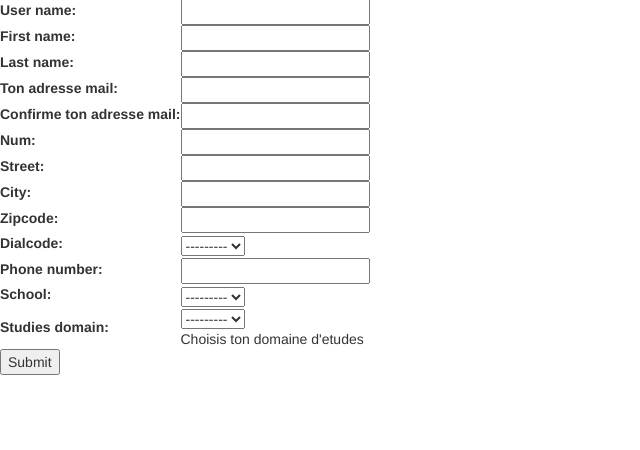
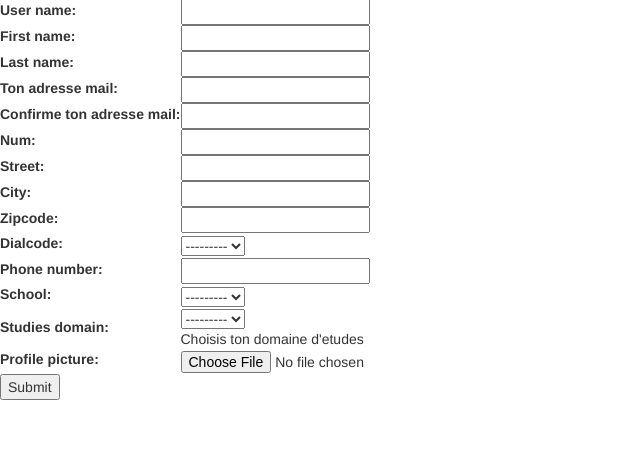
Before and after one commit to ThibaultGROUEIX/webraid, a Django app: template templates/profiles/forms/detailed_userprofile_form.html in a window 1280 px wide. Shown: the part 71-521 px from the top of the page, without its empty margins (0-640 px from the left). Run offline with Django 3.2, Linux system fonts and the light colour scheme; the template is opened without the code that fills it: values that come from a table or form of the project are taken from there, others are empty; parts of the project's set-up code (start-up, migrations or seed data) failed here and were passed over; some libraries are stand-ins or nearby versions.

Commit message:
Enable profile picture upload

```diff
--- a/profiles/forms.py
+++ b/profiles/forms.py
@@ -64,6 +64,8 @@ class DetailedUserProfileForm(forms.Form):
                                             help_text="Choisis ton domaine d'etudes",
                                             initial='studies_domain')
 
+    profile_picture = forms.FileField(required=False)
+
     def clean(self):
 
         # Check that the two email fields are the same
--- a/profiles/models.py
+++ b/profiles/models.py
@@ -72,5 +72,10 @@ class UserProfile(models.Model):
     school = models.ForeignKey(School, null=True)
     studies_domain = models.ForeignKey(StudiesDomain, null=True)
 
+    # Profile pictures stored by year and month
+    profile_picture = models.ImageField(upload_to='profiles/profile_pics/%Y/%m',
+                                        max_length=150,
+                                        null=True)
+
     def __str__(self):
         return self.user.__str__()
--- a/profiles/views.py
+++ b/profiles/views.py
@@ -28,7 +28,7 @@ def detailed_user_profile_form(request, id=None):
     user = request.user
     user_profile = UserProfile.objects.get(user_id=request.user.id)
     if request.method == 'POST':
-        user_profile_form = DetailedUserProfileForm(request.POST)
+        user_profile_form = DetailedUserProfileForm(request.POST, request.FILES)
 
         if user_profile_form.is_valid():
             # User info
@@ -78,6 +78,9 @@ def detailed_user_profile_form(request, id=None):
             user_profile.school = user_profile_form.cleaned_data['school']
             user_profile.studies_domain = user_profile_form.cleaned_data['studies_domain']
 
+            # Profile picture
+            user_profile.profile_picture = request.FILES.get('profile_picture', None)
+
             user_profile.save()
 
             return redirect(reverse('profiles-list'))
--- a/templates/profiles/forms/detailed_userprofile_form.html
+++ b/templates/profiles/forms/detailed_userprofile_form.html
@@ -1,7 +1,7 @@
 {% extends 'base.html' %}
 
 {%  block content %}
-    <form action="{% url 'self_edit_user_profile' %}" method="POST">
+    <form action="{% url 'self_edit_user_profile' %}" method="POST" enctype="multipart/form-data">
         {% csrf_token %}
         <table>
             {{ form.as_table }}
--- a/webraid/settings.py
+++ b/webraid/settings.py
@@ -110,6 +110,9 @@ STATICFILES_DIRS = (
     'static/',
 )
 
+# Media files
+MEDIA_ROOT = os.path.dirname(os.path.dirname(os.path.abspath(__file__))) + "media/"
+MEDIA_URL = 'media/'
 
 # Login and authenticaiton
 LOGIN_REDIRECT_URL = '/users'
```
Also changed, not shown: profiles/admin.py (line endings or trailing spaces).
